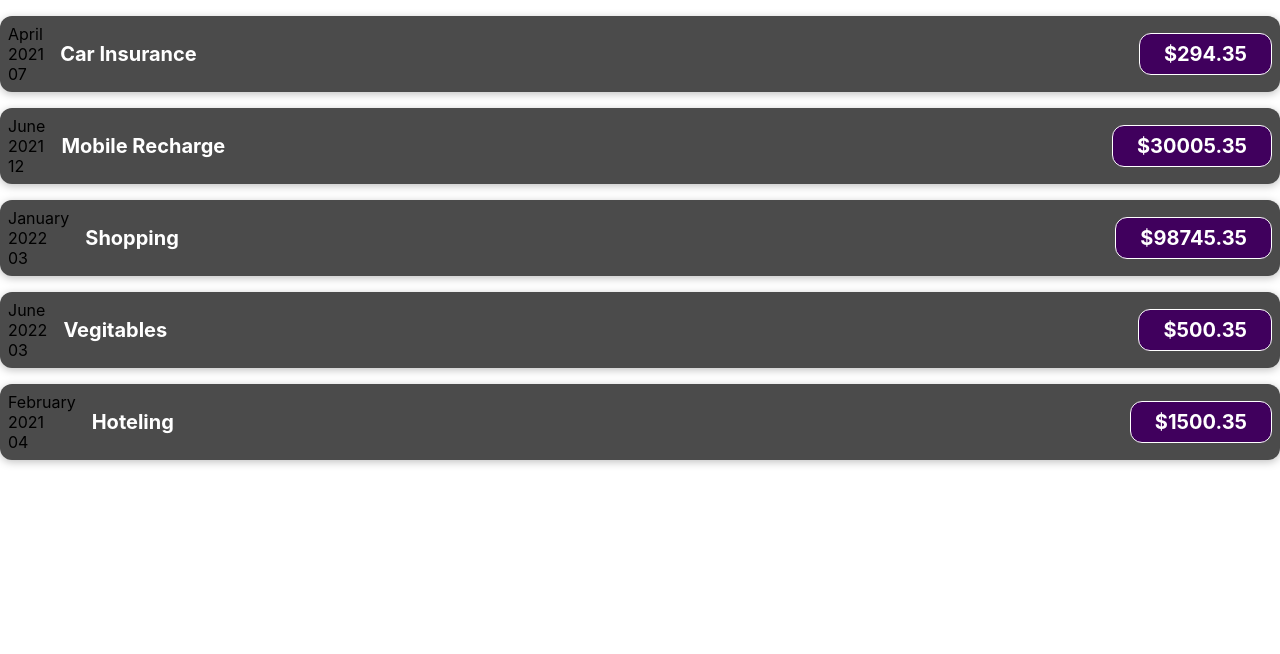
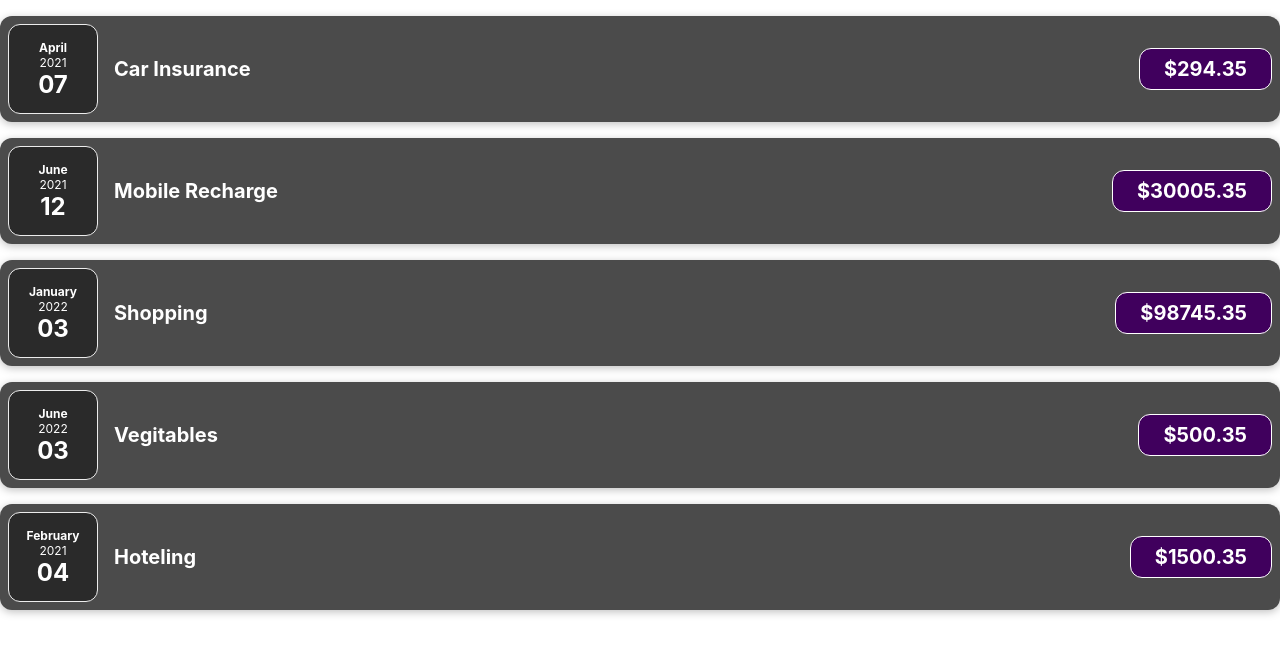
Before and after one commit to athateyshyam/ReactApplication, a React (Create React App) app: page / in a window 1280 px wide. Shown: the top 654 px of the page. Built offline with nearby package versions, Linux system fonts and the light colour scheme.

Commit message:
Split into component and add css for ExpenDate

```diff
--- /dev/null
+++ b/src/components/ExpenseDate.css
@@ -0,0 +1,26 @@
+.expense-date {
+  display: flex;
+  flex-direction: column;
+  width: 5.5rem;
+  height: 5.5rem;
+  border: 1px solid #ececec;
+  background-color: #2a2a2a;
+  color: white;
+  border-radius: 12px;
+  align-items: center;
+  justify-content: center;
+}
+
+.expense-date__month {
+  font-size: 0.75rem;
+  font-weight: bold;
+}
+
+.expense-date__year {
+  font-size: 0.75rem;
+}
+
+.expense-date__day {
+  font-size: 1.5rem;
+  font-weight: bold;
+}
--- /dev/null
+++ b/src/components/ExpenseDate.js
@@ -0,0 +1,14 @@
+import './ExpenseDate.css'
+function ExpenseDate(props) {
+    const month = props.date.toLocaleString('en-US', { month: 'long' });
+    const day = props.date.toLocaleString('en-US', { day: '2-digit' });
+    const year = props.date.getFullYear();
+
+    return (<div className='expense-date'>
+        <div className='expense-date__month'>{month}</div>
+        <div className='expense-date__year'>{year}</div>
+        <div className='expense-date__day'>{day}</div>
+    </div>);
+}
+
+export default ExpenseDate;
--- a/src/components/ExpenseItem.js
+++ b/src/components/ExpenseItem.js
@@ -1,16 +1,10 @@
+import ExpenseDate from './ExpenseDate';
 import './ExpenseItem.css';
 
 function ExpenseItem(props) {
-    const month = props.date.toLocaleString('en-US', { month: 'long' });
-    const day = props.date.toLocaleString('en-US', { day: '2-digit' });
-    const year = props.date.getFullYear();
 
     return (<div className='expense-item'>
-        <div>
-            <div>{month}</div>
-            <div>{year}</div>
-            <div>{day}</div>
-        </div>
+        <ExpenseDate date={props.date} />
         <div className='expense-item__description'>
             <h2>{props.title}</h2>
             <div className='expense-item__price'>${props.amount}</div>
```
